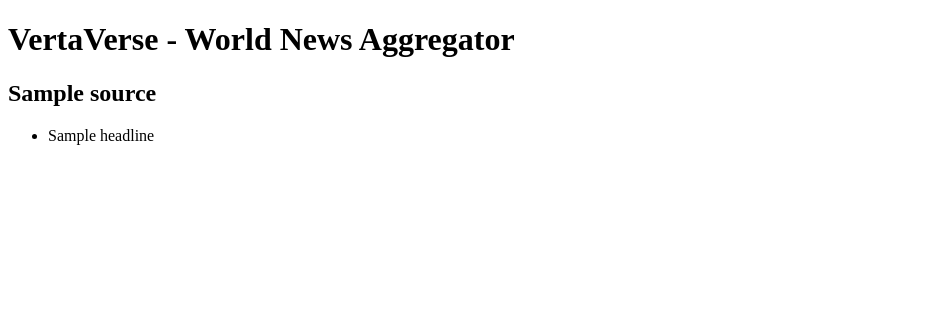
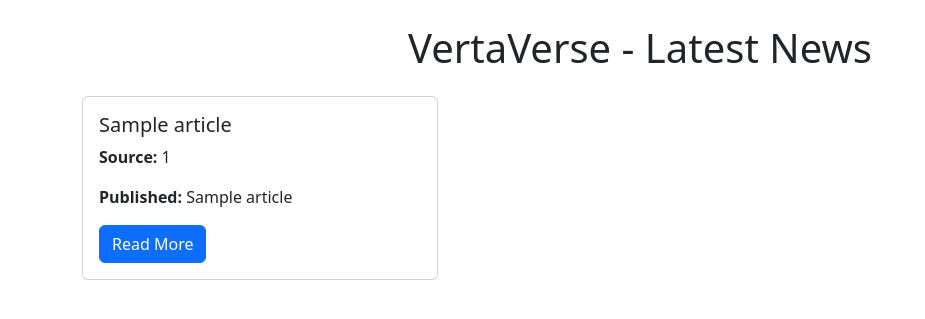
Before and after one commit to samarth088/GlobalScope, a Flask app: template templates/index.html in a window 1280 px wide. Shown: the top 319 px of the page, without its empty margins (0-925 px from the left). Run offline with Flask 3, Linux system fonts and the light colour scheme; the template is opened without the code that fills it: most values are stand-ins (such as "Sample title", 1, 10 or a date in 2020).

Commit message:
Update index.html

```diff
--- a/templates/index.html
+++ b/templates/index.html
@@ -1,19 +1,36 @@
-
 <!DOCTYPE html>
 <html lang="en">
 <head>
     <meta charset="UTF-8">
-    <title>VertaVerse - News Aggregator</title>
+    <meta name="viewport" content="width=device-width, initial-scale=1.0">
+    <title>VertaVerse - Latest News</title>
+    <!-- Bootstrap CSS -->
+    <link href="https://cdn.jsdelivr.net/npm/bootstrap@5.3.0/dist/css/bootstrap.min.css" rel="stylesheet">
+    <!-- Custom CSS -->
+    <link rel="stylesheet" href="{{ url_for('static', filename='css/styles.css') }}">
 </head>
 <body>
-    <h1>VertaVerse - World News Aggregator</h1>
-    {% for source, headlines in news.items() %}
-        <h2>{{ source }}</h2>
-        <ul>
-            {% for headline in headlines %}
-                <li>{{ headline }}</li>
+    <div class="container">
+        <h1 class="text-center my-4">VertaVerse - Latest News</h1>
+        <div class="row">
+            {% for article in articles %}
+                <div class="col-md-4 mb-4">
+                    <div class="card news-card">
+                        <div class="card-body">
+                            <h5 class="card-title">{{ article[1] }}</h5>
+                            <p class="card-text"><strong>Source:</strong> {{ article[0] }}</p>
+                            <p class="card-text"><strong>Published:</strong> {{ article[3] }}</p>
+                            <a href="{{ article[2] }}" target="_blank" class="btn btn-primary">Read More</a>
+                        </div>
+                    </div>
+                </div>
             {% endfor %}
-        </ul>
-    {% endfor %}
+        </div>
+    </div>
+
+    <!-- Bootstrap JS -->
+    <script src="https://cdn.jsdelivr.net/npm/bootstrap@5.3.0/dist/js/bootstrap.bundle.min.js"></script>
+    <!-- Custom JS -->
+    <script src="{{ url_for('static', filename='js/script.js') }}"></script>
 </body>
 </html>
```
